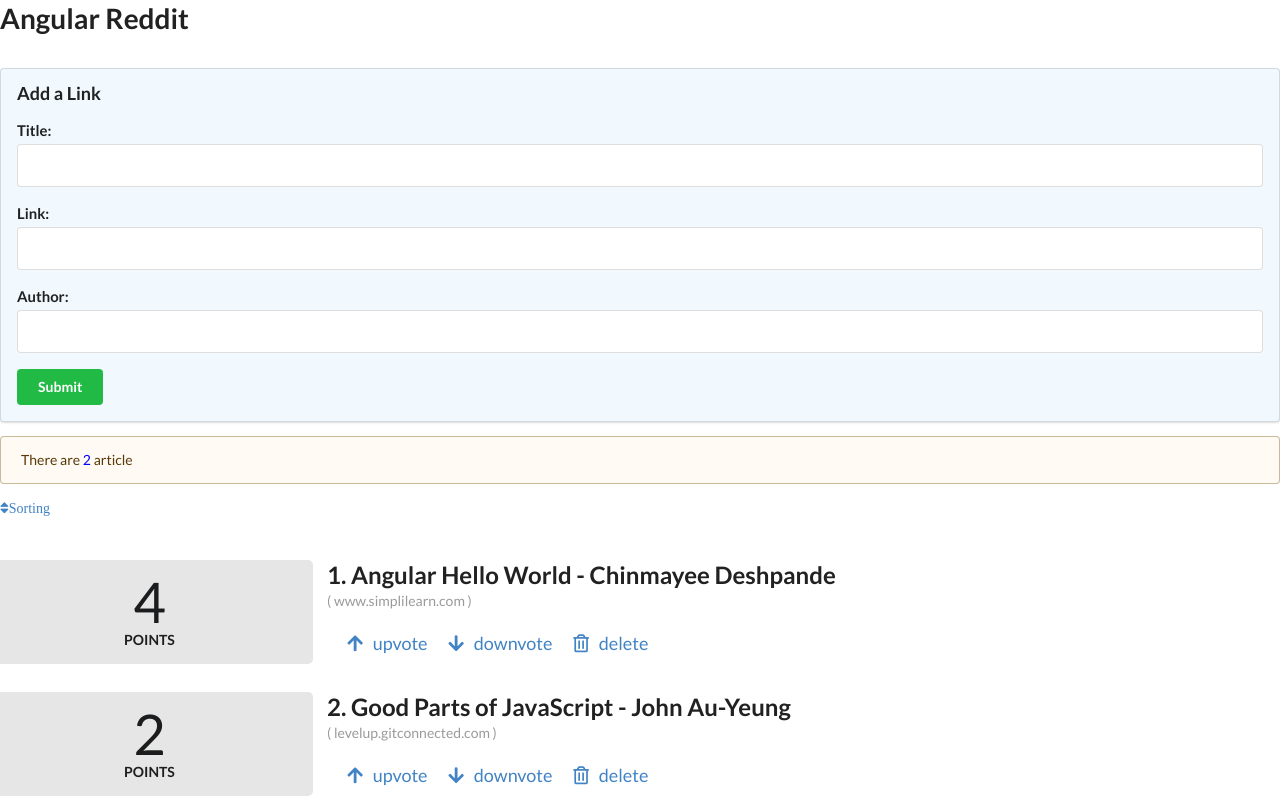
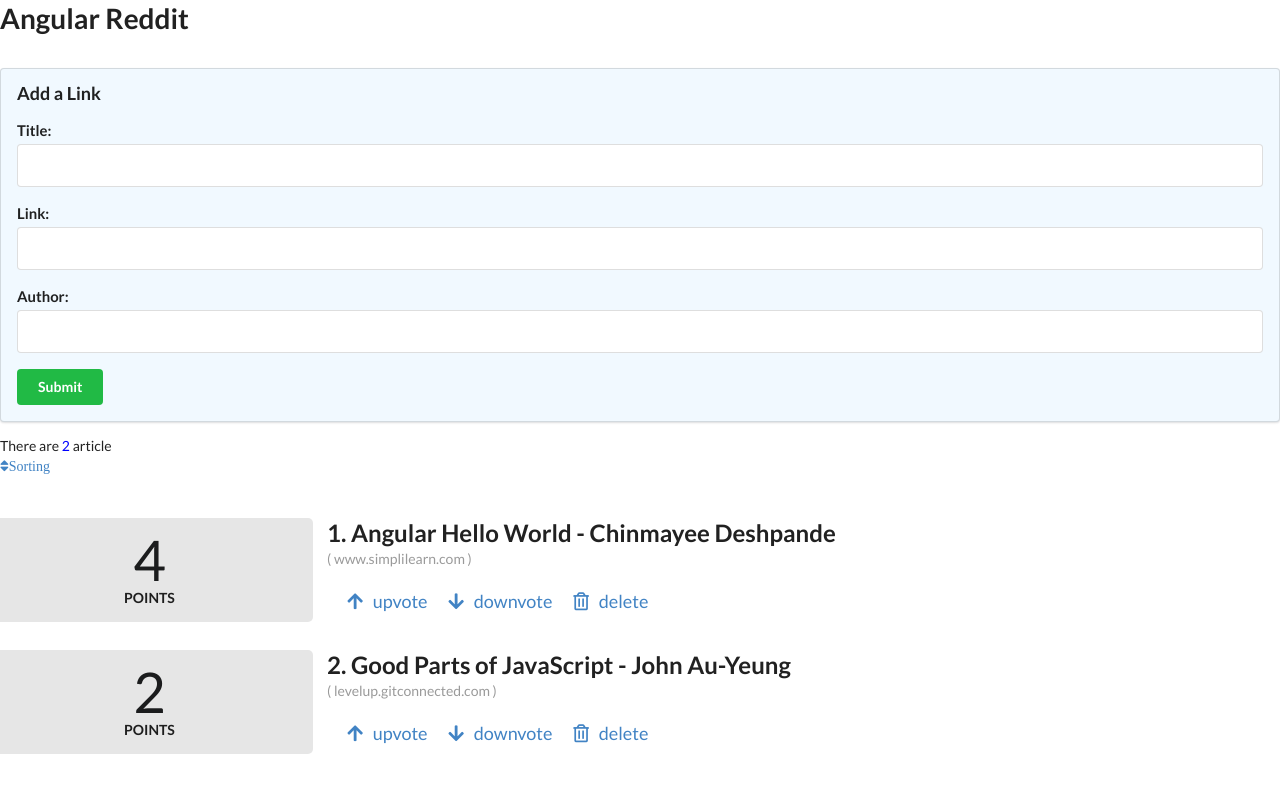
Before and after one commit to Keleman23/20210531_angular, an Angular app in the folder angular-reddit/: page / in a window 1280 px wide. Built offline with nearby package versions, Linux system fonts and the light colour scheme.

Commit message:
ngClass test

```diff
--- a/angular-reddit/src/app/app.component.html
+++ b/angular-reddit/src/app/app.component.html
@@ -24,7 +24,7 @@
 
 <div *ngIf="articles.length > 2" class="ui message">There are more than 2 articles in the list!</div>
 
-<div [ngSwitch]="articles.length" class="ui message warning">
+<div [ngSwitch]="articles.length" [ngClass]="articles.length >2 ? 'ui message warning' : 'ui messsage '">
   <div *ngSwitchCase="1">There is <span style="color: red;">1</span> article</div>
   <div *ngSwitchCase="2">There are <span [style.color]="'blue'">2</span> article</div>
   <div *ngSwitchCase="3">There are <span [style.font-size.px]="'50'">3</span> article</div>
```
